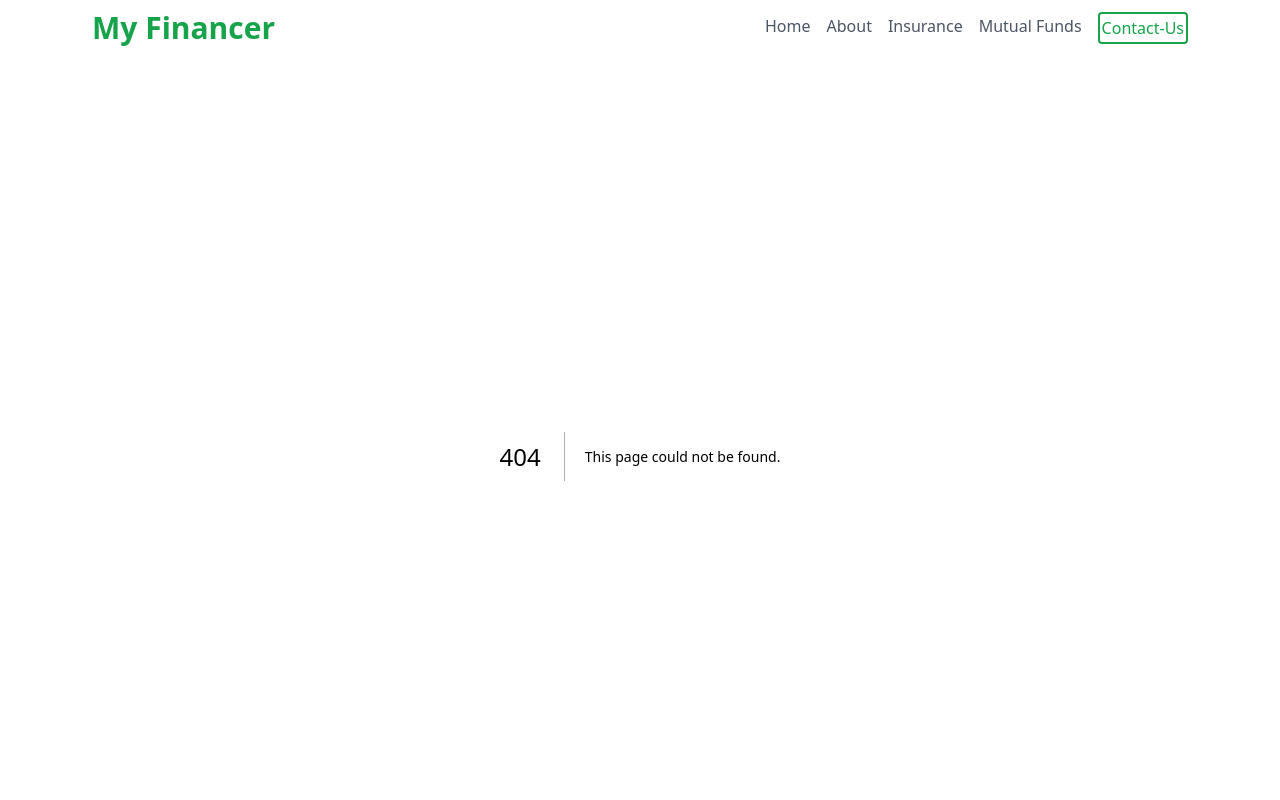
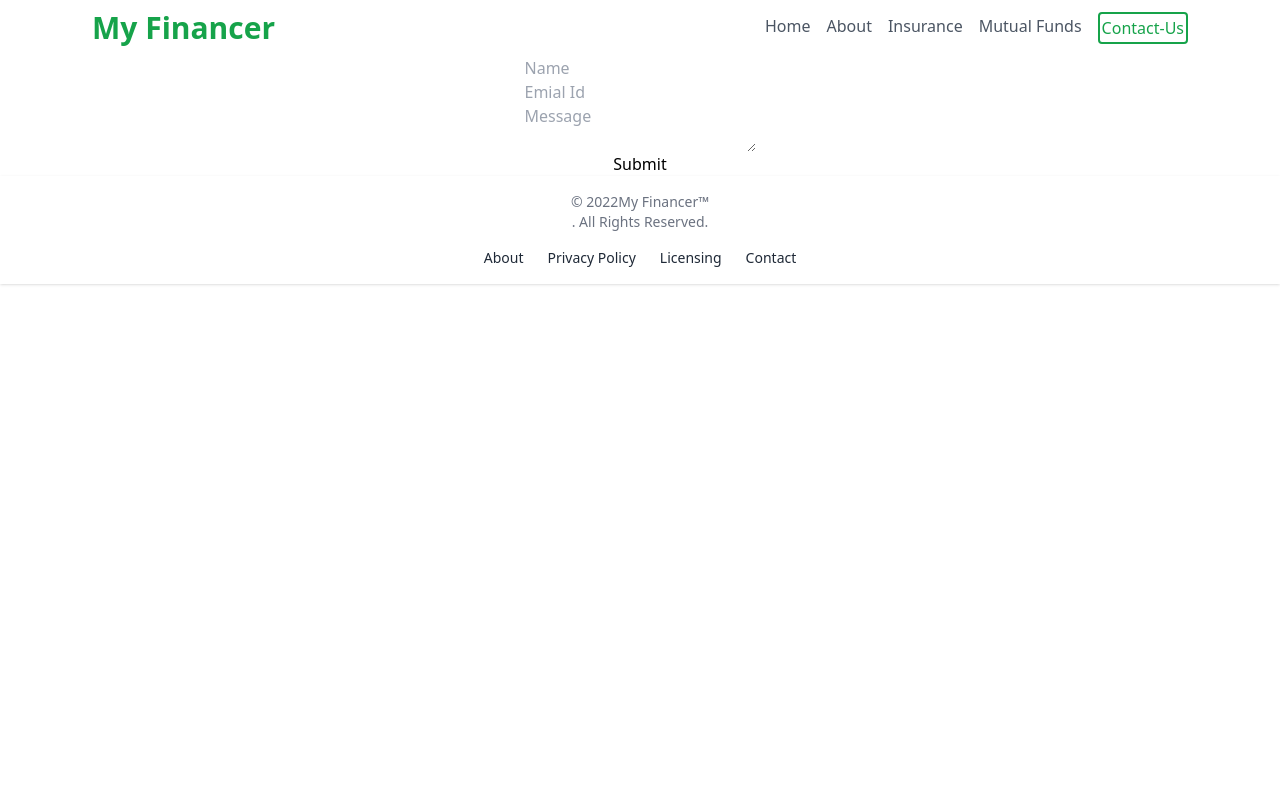
Before and after one commit to veeresh-27/businessProfile, a Next.js app: page /contact in a window 1280 px wide. Before the commit this address had no page. Shown: the top 800 px of the page. Built offline with nearby package versions, Linux system fonts and the light colour scheme.

Commit message:
contact form and email service added

```diff
--- a/components/Links/index.js
+++ b/components/Links/index.js
@@ -27,6 +27,7 @@ export const Links = ({ isOnMobile = false, setMobNav }) => {
     },
     {
       name: "Contact-Us",
+      link: "/contact",
       style:
         "border-2 border-green-600 text-green-600 cursor-pointer p-0.5 hover:bg-green-600 hover:text-white transition-all ease-in-out duration-500 rounded",
     },
@@ -60,7 +61,11 @@ export const Links = ({ isOnMobile = false, setMobNav }) => {
         >
           {name}
           {name !== "Contact-Us" && (
-            <div className={`h-1 w-0 rounded translate-all ease-in duration-200 opacity-0 bg-green-600 group-hover:opacity-100 group-hover:w-3/5 ${router.pathname === link ? 'opacity-100 w-3/5':null}`}></div>
+            <div
+              className={`h-1 w-0 rounded translate-all ease-in duration-200 opacity-0 bg-green-600 group-hover:opacity-100 group-hover:w-3/5 ${
+                router.pathname === link ? "opacity-100 w-3/5" : null
+              }`}
+            ></div>
           )}
         </div>
       ))}
--- a/package.json
+++ b/package.json
@@ -14,9 +14,12 @@
     "@heroicons/react": "^2.0.13",
     "@material-tailwind/react": "^1.2.4",
     "accordion": "^3.0.2",
+    "axios": "^1.1.3",
+    "emailjs": "^4.0.1",
     "eslint": "8.26.0",
     "eslint-config-next": "13.0.1",
     "next": "13.0.1",
+    "nodemailer": "^6.8.0",
     "prettier": "^2.7.1",
     "react": "18.2.0",
     "react-alice-carousel": "^2.6.4",
--- /dev/null
+++ b/pages/api/email.js
@@ -0,0 +1,31 @@
+//import { SMTPClient } from "emailjs";
+import nodemailer from "nodemailer";
+
+export default function handler(req, res) {
+  const { email } = req.body;
+  // console.log(process.env)
+  let transporter = nodemailer.createTransport({
+    service: "gmail",
+    auth: {
+      user: "veereshrm789@gmail.com",
+      pass: "qbbkwjqedfiqieey",
+    },
+  });
+
+  let mailOptions = {
+    from: "veereshrm789@gmail.com",
+    to: email,
+    subject: "Thank you for contacting with Ishwar Patil",
+    text: "We will get back to you as soon as possible",
+  };
+
+  transporter.sendMail(mailOptions, function (error, info) {
+    if (error) {
+      console.log(error);
+    } else {
+      console.log("Email sent: " + info.response);
+    }
+  });
+
+  res.status(200).end(JSON.stringify({ message: "Send Mail" }));
+}
--- /dev/null
+++ b/pages/api/form.js
@@ -0,0 +1,12 @@
+export default function handler(req, res) {
+  // Get data submitted in request's body.
+
+  if (req.method === "POST") {
+    const data = req.body;
+    console.log("body: ", data);
+    return res.status(200).json(data);
+  }
+  return res.status(500).json({
+    msg: "This is needs to be post req",
+  });
+}
--- /dev/null
+++ b/pages/contact/index.js
@@ -0,0 +1,76 @@
+import { useState } from "react";
+import axios from "axios";
+
+export default function Contact() {
+  const [name, setName] = useState("");
+  const [email, setEmail] = useState("");
+  const [message, setMessage] = useState("");
+
+  const handleFormSubmit = async (e) => {
+    e.preventDefault();
+    await axios
+      .post("http://localhost:3000/api/email", { email })
+      .then((res) => {
+        alert("Send Mail To You");
+        setEmail("");
+      })
+      .catch((e) => console.log(e));
+    const Data = {
+      name,
+      email,
+      message,
+    };
+    //const JSONData = JSON.stringify(Data);
+    //console.log(JSONData);
+    // const endpoint = "/api/form";
+    // const option = {
+    //   method: "POST",
+    //   headers: {
+    //     "Content-Type": "application/json",
+    //   },
+    //   // Body of the request is the JSON data we created above.
+    //   data: JSONData,
+    // };
+    try {
+      const { data } = await axios({
+        url: "/api/form",
+        method: "POST",
+        data: Data,
+      });
+      console.log("Response Back", data);
+    } catch (error) {
+      console.log(error);
+    }
+  };
+  return (
+    <div>
+      <div className="flex justify-center">
+        <form className="flex flex-col max-w-1/4" onSubmit={handleFormSubmit}>
+          <input
+            type="text"
+            placeholder="Name"
+            id="name"
+            value={name}
+            required={true}
+            onChange={(e) => setName(e.target.value)}
+          />
+          <input
+            type="email"
+            placeholder="Emial Id"
+            id="email"
+            value={email}
+            required={true}
+            onChange={(e) => setEmail(e.target.value)}
+          />
+          <textarea
+            placeholder="Message"
+            id="message"
+            value={message}
+            onChange={(e) => setMessage(e.target.value)}
+          />
+          <button type="submit">Submit</button>
+        </form>
+      </div>
+    </div>
+  );
+}
```
Also changed, not shown: 2 other files (tests, documents, lock files or other folders).
